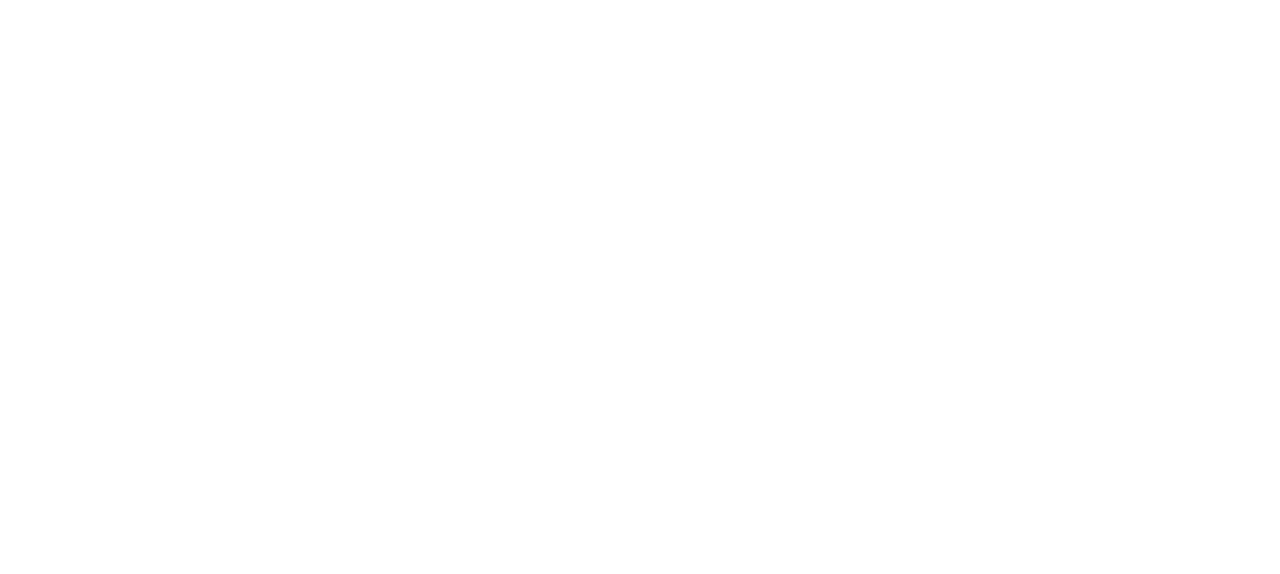
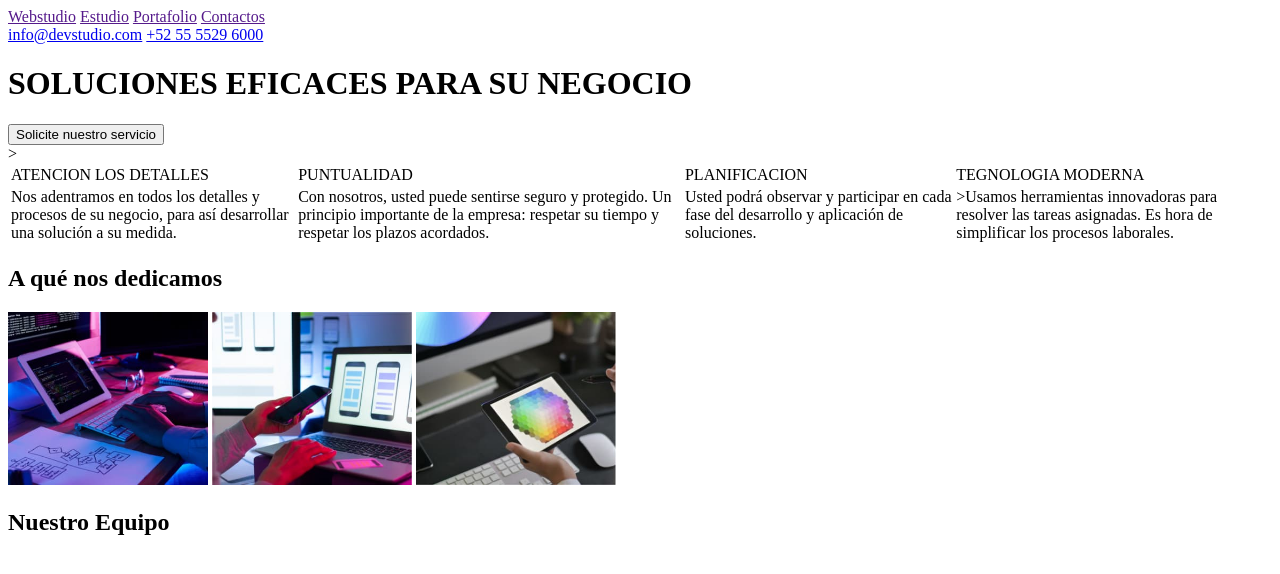
Before and after one commit to KevGrate/goit-markup-hw-01, a plain HTML site: page index.html in a window 1280 px wide. Drawn offline with Linux system fonts and the light colour scheme.

Commit message:
Carga del cuerpo de la pagina
En este commit alcance a adelantar parte del cuerpo de la pagina.

```diff
--- a/index.html
+++ b/index.html
@@ -4,7 +4,55 @@
     <meta charset="UTF-8" />
     <meta http-equiv="X-UA-Compatible" content="IE=edge" />
     <meta name="viewport" content="width=device-width, initial-scale=1.0" />
-    <title>Document</title>
+    <title>WebStudio</title>
   </head>
-  <body></body>
+  <body>
+    <header>
+      <nav>
+        <a href="">Webstudio</a>
+        <a href="">Estudio</a>
+        <a href="">Portafolio</a>
+        <a href="">Contactos</a>
+      </nav>
+      <a href="mailto:info@devstudio.com">info@devstudio.com</a>
+      <a href="tel:+525555296000">+52 55 5529 6000</a>
+    </header>
+    <div>
+      <h1>SOLUCIONES EFICACES PARA SU NEGOCIO</h1>
+      <button type="button">Solicite nuestro servicio</button>
+    </div>
+    <table>
+      <tr>
+        <td>ATENCION LOS DETALLES</td>
+        <td>PUNTUALIDAD</td>
+        <td>PLANIFICACION</td>
+        <td>TEGNOLOGIA MODERNA</td>
+      </tr>
+      <tr>
+        <td>
+          Nos adentramos en todos los detalles y procesos de su negocio, para
+          así desarrollar una solución a su medida.
+        </td>
+        <td>
+          Con nosotros, usted puede sentirse seguro y protegido. Un principio
+          importante de la empresa: respetar su tiempo y respetar los plazos
+          acordados.
+        </td>
+        <td>
+          Usted podrá observar y participar en cada fase del desarrollo y
+          aplicación de soluciones.
+        </td>
+        >
+        <td>
+          >Usamos herramientas innovadoras para resolver las tareas asignadas.
+          Es hora de simplificar los procesos laborales.
+        </td>
+      </tr>
+    </table>
+    <h2>A qué nos dedicamos</h2>
+    <img src="images/caja 1.jpg" alt="Computador" width="200" />
+    <img src="images/caja 2 (1).jpg" alt="Smartphone" width="200" />
+    <img src="images/caja 3 (1).jpg" alt="Tablet o Ipad" width="200" />
+    <h2>Nuestro Equipo</h2>
+  </body>
 </html>
```
Also changed, not shown: images/caja 1.jpg (added), images/caja 2 (1).jpg (added), images/caja 3 (1).jpg (added).
